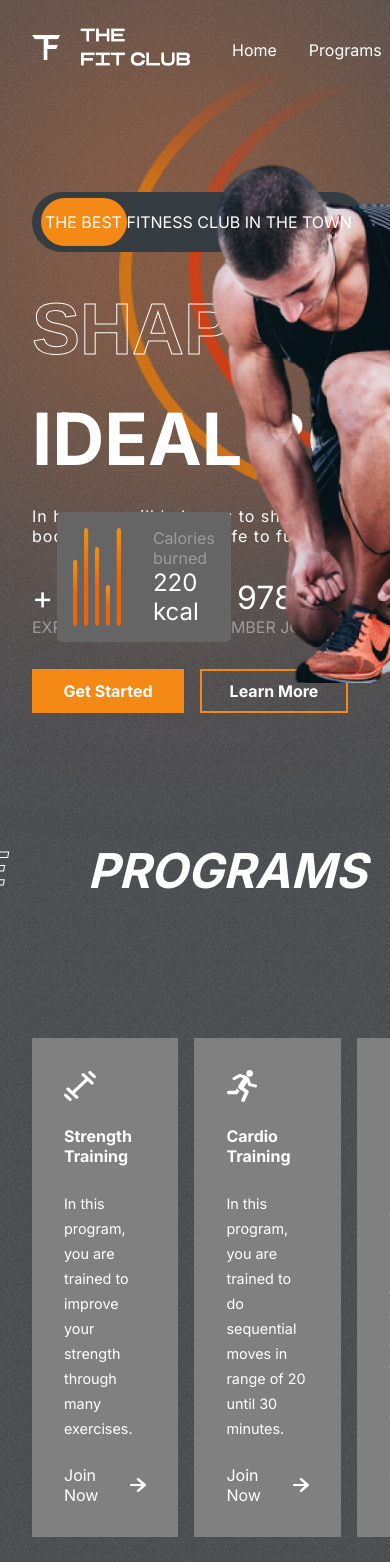
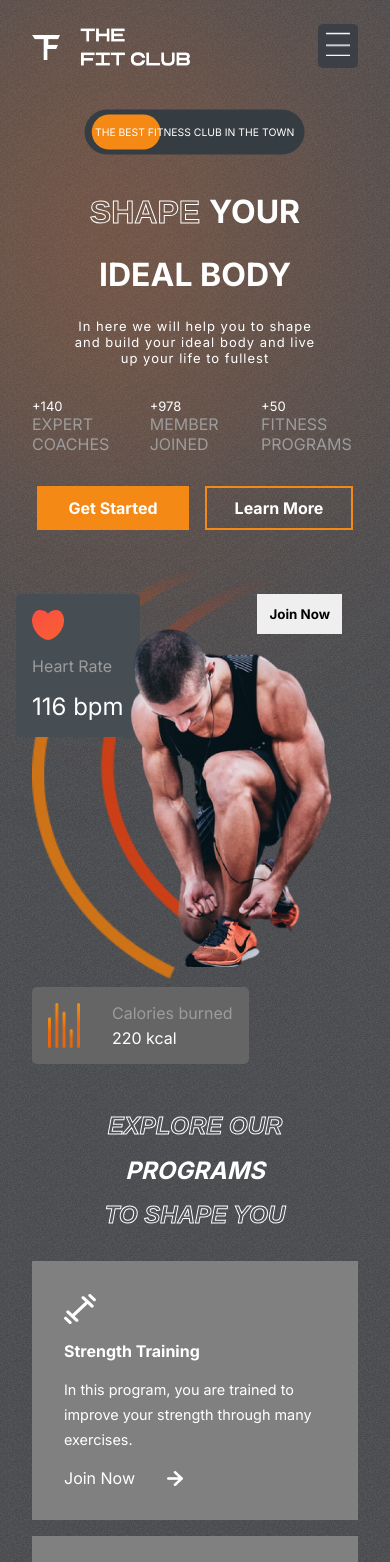
Before and after one commit to aahhqqphuc/gym-react, a React (Create React App) app: page / in a window 390 px wide. Shown: the top 1562 px of the page. Built offline with nearby package versions, Linux system fonts and the light colour scheme.

Commit message:
Making responsive

```diff
--- a/package.json
+++ b/package.json
@@ -13,6 +13,7 @@
     "react": "^18.2.0",
     "react-dom": "^18.2.0",
     "react-scripts": "5.0.1",
+    "react-scroll": "^1.8.7",
     "web-vitals": "^2.1.4"
   },
   "scripts": {
--- a/src/components/Footer/Footer.css
+++ b/src/components/Footer/Footer.css
@@ -48,3 +48,12 @@
   filter: blur(200px);
   background: rgb(255, 115, 0);
 }
+
+@media screen and (max-width: 768px) {
+  .Footer-container {
+    margin-top: -4rem;
+  }
+  .footer {
+    margin: -4rem;
+  }
+}
--- a/src/components/Header/Header.css
+++ b/src/components/Header/Header.css
@@ -23,3 +23,17 @@
   cursor: pointer;
   color: var(--orange);
 }
+
+@media screen and (max-width: 768px) {
+  .header > :nth-child(2) {
+    position: fixed;
+    right: 2rem;
+    z-index: 99;
+  }
+
+  .header-menu {
+    flex-direction: column;
+    background-color: var(--appColor);
+    padding: 2rem;
+  }
+}
--- a/src/components/Header/Header.jsx
+++ b/src/components/Header/Header.jsx
@@ -1,19 +1,86 @@
-import React from "react";
+import React, { useState } from "react";
+import { Link } from "react-scroll";
 import "./Header.css";
 import Logo from "../../assets/logo.png";
+import Bars from "../../assets/bars.png";
 
 const Header = () => {
+  const mobile = window.innerWidth <= 768 ? true : false;
+  const [menuOpened, setMenuOpened] = useState(false);
+
   return (
     <div className="header">
       <img src={Logo} alt="" className="logo"></img>
-
-      <ul className="header-menu">
-        <li>Home</li>
-        <li>Programs</li>
-        <li>Why us</li>
-        <li>Plans</li>
-        <li>Testimonials</li>
-      </ul>
+      {!menuOpened && mobile ? (
+        <div
+          style={{
+            backgroundColor: "var(--appColor)",
+            padding: "0.5rem",
+            borderRadius: "5px",
+          }}
+          onClick={() => setMenuOpened(true)}
+        >
+          <img
+            src={Bars}
+            alt=""
+            style={{ width: "1.5rem", height: "1.5rem" }}
+          />
+        </div>
+      ) : (
+        <ul className="header-menu">
+          <li>
+            <Link
+              onClick={() => setMenuOpened(false)}
+              activeClass="active"
+              to="home"
+              span={true}
+              smooth={true}
+            >
+              Home
+            </Link>
+          </li>
+          <li>
+            <Link
+              onClick={() => setMenuOpened(false)}
+              to="programs"
+              span={true}
+              smooth={true}
+            >
+              Programs
+            </Link>
+          </li>
+          <li>
+            <Link
+              onClick={() => setMenuOpened(false)}
+              to="reasons"
+              span={true}
+              smooth={true}
+            >
+              Why us
+            </Link>
+          </li>
+          <li>
+            <Link
+              onClick={() => setMenuOpened(false)}
+              to="plans"
+              span={true}
+              smooth={true}
+            >
+              Plans
+            </Link>
+          </li>
+          <li>
+            <Link
+              onClick={() => setMenuOpened(false)}
+              to="testimonials"
+              span={true}
+              smooth={true}
+            >
+              Testimonials
+            </Link>
+          </li>
+        </ul>
+      )}
     </div>
   );
 };
--- a/src/components/Hero/Hero.css
+++ b/src/components/Hero/Hero.css
@@ -189,3 +189,73 @@
   height: 30rem;
   left: 0;
 }
+
+@media screen and (max-width: 768px) {
+  .hero {
+    flex-direction: column;
+  }
+  .hero-blur {
+    width: 14rem;
+  }
+  .the-best-ad {
+    margin-top: 0;
+    font-size: small;
+    align-self: center;
+    transform: scale(0.8);
+  }
+  .hero-text {
+    font-size: xx-large;
+    align-items: center;
+    justify-content: center;
+  }
+  .hero-text > div:nth-of-type(3) {
+    font-size: small;
+    font-weight: 200;
+    letter-spacing: 1px;
+    text-align: center;
+  }
+  .hero-buttons {
+    justify-content: center;
+  }
+  .figures {
+    justify-content: center;
+  }
+  .figures > div > span:nth-of-type(1) {
+    font-size: large;
+  }
+  .figures > div > span:nth-of-type(1) {
+    font-size: small;
+  }
+  .right-h {
+    position: relative;
+    background: none;
+  }
+  .heart-rate {
+    left: 1rem;
+    top: 2rem;
+  }
+  .calories {
+    position: relative;
+    top: 5rem;
+    left: 2rem;
+  }
+  .calories > img {
+    width: 2rem;
+  }
+  .calories > div > :nth-child(2) {
+    color: white;
+    font-size: 1rem;
+  }
+  .hero-image {
+    position: relative;
+    width: 15rem;
+    left: 7rem;
+    top: 4rem;
+    align-self: center;
+  }
+  .hero-image-back {
+    width: 15rem;
+    left: 2rem;
+    top: 0rem;
+  }
+}
--- a/src/components/Hero/Hero.jsx
+++ b/src/components/Hero/Hero.jsx
@@ -9,9 +9,10 @@
 
 const Hero = () => {
   const transition = { type: "spring", duration: 3 };
+  const mobile = window.innerWidth <= 768 ? true : false;
 
   return (
-    <div className="hero">
+    <div className="hero" id="home">
       <div className="blur hero-blur" />
 
       <div className="left-h">
@@ -19,7 +20,7 @@
 
         <div className="the-best-ad">
           <motion.div
-            initial={{ left: "238px" }}
+            initial={{ left: mobile ? "165px" : "238px" }}
             whileInView={{ left: "9px" }}
             transition={{ ...transition, type: "tween" }}
           ></motion.div>
@@ -44,15 +45,15 @@
 
         <div className="figures">
           <div>
-            <span>+ 140</span>
+            <span>+140</span>
             <span>expert coaches</span>
           </div>
           <div>
-            <span>+ 978</span>
+            <span>+978</span>
             <span>member joined</span>
           </div>
           <div>
-            <span>+ 50</span>
+            <span>+50</span>
             <span>fitness programs</span>
           </div>
         </div>
--- a/src/components/JoinUs/JoinUs.css
+++ b/src/components/JoinUs/JoinUs.css
@@ -55,3 +55,18 @@
   background-color: var(--orange);
   color: white;
 }
+
+@media screen and (max-width: 768px) {
+  .Join {
+    margin-top: -3rem;
+    flex-direction: column;
+    gap: 1rem;
+  }
+  .left-j {
+    flex-direction: column;
+    font-size: x-large;
+  }
+  .right-j {
+    padding: 2rem;
+  }
+}
--- a/src/components/Plans/Plans.css
+++ b/src/components/Plans/Plans.css
@@ -86,3 +86,12 @@
 .plans > :nth-child(2) > button {
   color: orange;
 }
+
+@media screen and (max-width: 768px) {
+  .plans {
+    flex-direction: column;
+  }
+  .plans > :nth-child(2) {
+    transform: none;
+  }
+}
--- a/src/components/Programs/Programs.css
+++ b/src/components/Programs/Programs.css
@@ -61,3 +61,18 @@
   background: var(--planCard);
   cursor: pointer;
 }
+
+@media screen and (max-width: 768px) {
+  .programs-header {
+    flex-direction: column;
+    gap: 1rem;
+    font-size: x-large;
+    align-items: center;
+    justify-content: center;
+    margin-top: 2rem;
+  }
+
+  .program-categories {
+    flex-direction: column;
+  }
+}
--- a/src/components/Reasons/Reasons.css
+++ b/src/components/Reasons/Reasons.css
@@ -85,3 +85,30 @@
 .partners > img {
   width: 2.5rem;
 }
+
+@media screen and (max-width: 768px) {
+  .Reasons {
+    flex-direction: column;
+    margin-top: -3rem;
+  }
+  .left-r {
+    grid-auto-rows: auto;
+    overflow: hidden;
+  }
+  .left-r > :nth-child(1) {
+    width: 7rem;
+    height: 17rem;
+  }
+  .left-r > :nth-child(2) {
+    width: 15rem;
+    height: 10rem;
+  }
+  .left-r > :nth-child(3) {
+    width: 8rem;
+    height: 6rem;
+  }
+  .left-r > :nth-child(4) {
+    width: 8rem;
+    height: 6rem;
+  }
+}
--- a/src/components/Testimonials/Testimonials.css
+++ b/src/components/Testimonials/Testimonials.css
@@ -80,3 +80,39 @@
   cursor: pointer;
   width: 1.5rem;
 }
+
+@media screen and (max-width: 768px) {
+  .Testimonials {
+    flex-direction: column;
+    margin-top: -3rem;
+  }
+  .left-t > :nth-child(2),
+  .left-t > :nth-child(3) {
+    font-size: xx-large;
+  }
+  .right-t {
+    display: flex;
+    flex-direction: column;
+    align-items: center;
+    justify-content: center;
+    gap: 2rem;
+  }
+  .right-t > div {
+    position: relative;
+    display: none;
+  }
+  .right-t > img {
+    top: 0;
+    right: 0;
+    position: relative;
+    align-items: center;
+  }
+  .right-t > :last-child {
+    display: block;
+    bottom: 0;
+    left: 0;
+  }
+  .arrows > :nth-child(1) {
+    margin-right: 10px;
+  }
+}
--- a/src/components/Testimonials/Testimonials.jsx
+++ b/src/components/Testimonials/Testimonials.jsx
@@ -11,7 +11,7 @@
   const tLength = testimonialsData.length;
 
   return (
-    <div className="Testimonials">
+    <div className="Testimonials" id="testimonials">
       <div className="left-t">
         <span>Testimonials</span>
         <span className="stroke-text">What they</span>
```
Also changed, not shown: 1 other file (tests, documents, lock files or other folders).
